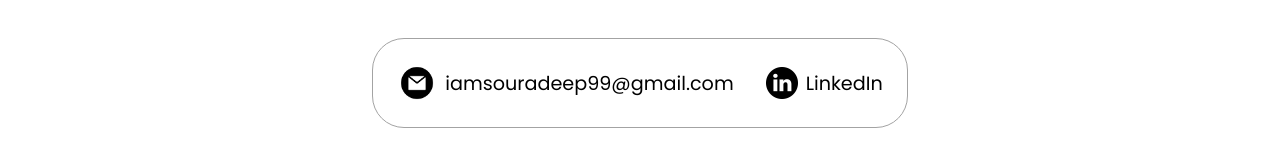
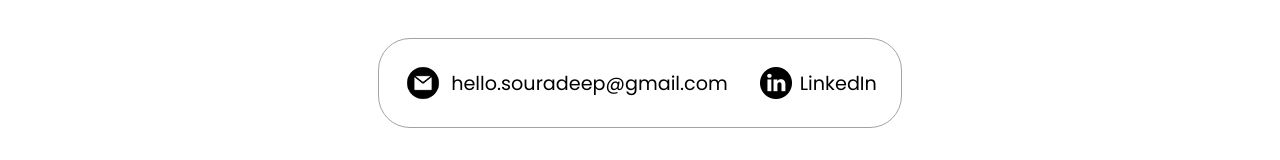
Before and after one commit to soura07/Portfolio-S-Ghosh, a plain HTML site: page index.html in a window 1280 px wide. Shown: the part 4616-4776 px from the top of the page. Drawn offline with Linux system fonts and the light colour scheme.

Commit message:
Update index.html

```diff
--- a/index.html
+++ b/index.html
@@ -411,7 +411,7 @@
             alt="Email icon"
             class="icon contact-icon email-icon"
           />
-          <p><a href="mailto:iamsouradeep99@gmail.com">iamsouradeep99@gmail.com</a></p>
+          <p><a href="mailto:iamsouradeep99@gmail.com">hello.souradeep@gmail.com</a></p>
         </div>
         <div class="contact-info-container">
           <img
```
